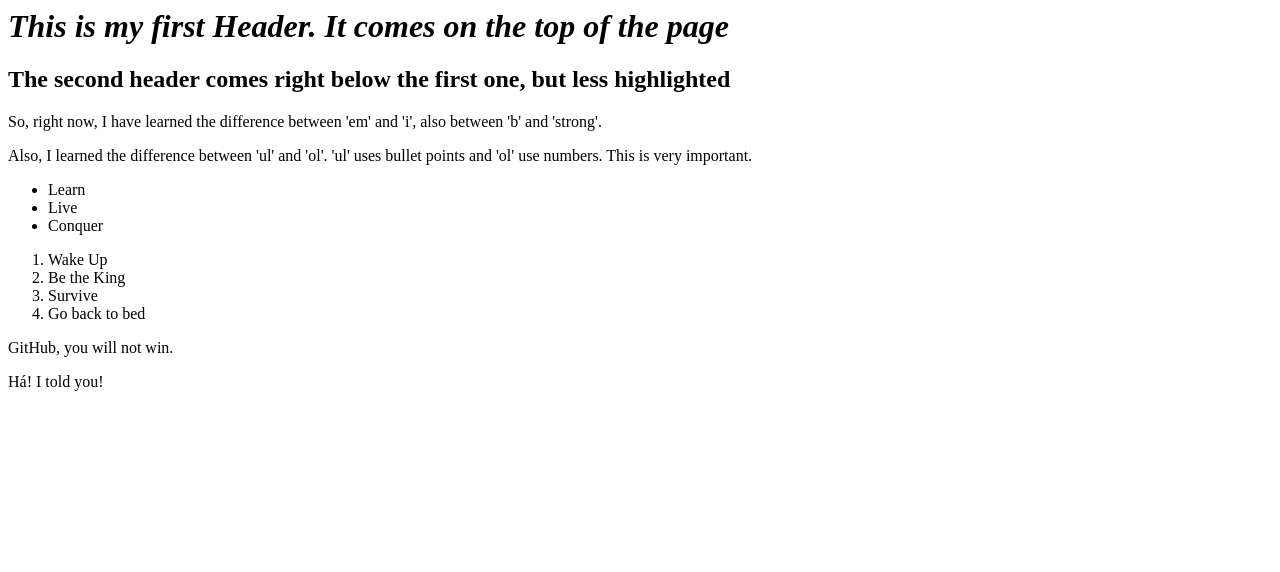
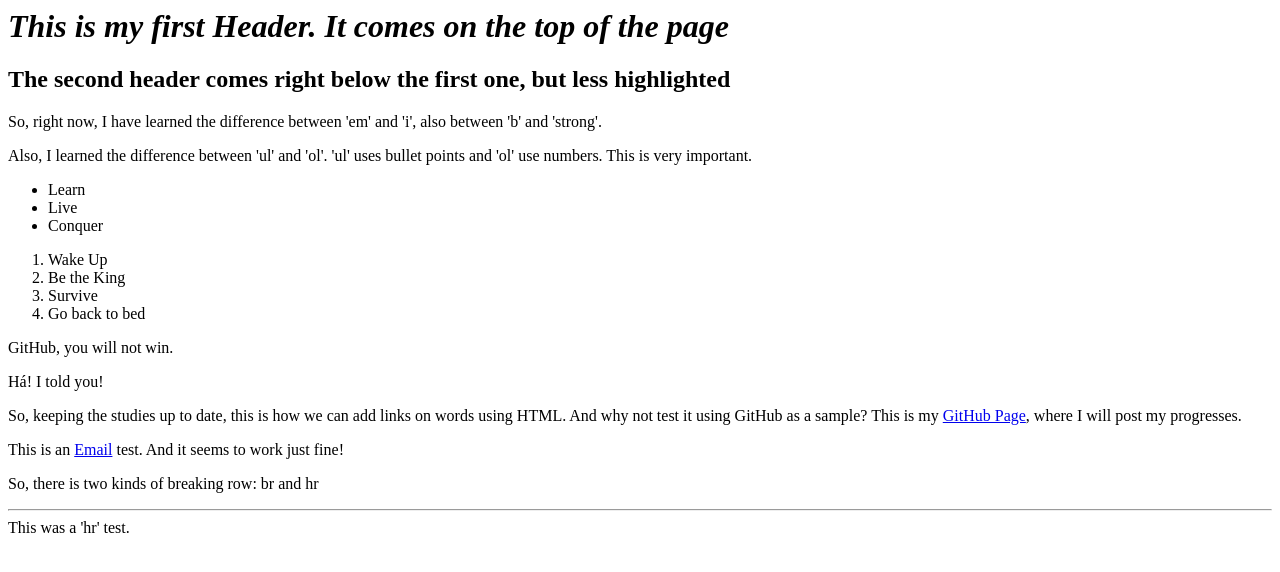
Before and after one commit to redkaio/redkaio.github.io, a plain HTML site: page index.html in a window 1280 px wide. Drawn offline with Linux system fonts and the light colour scheme.

Commit message:
Updated with more progress

```diff
--- a/index.html
+++ b/index.html
@@ -17,3 +17,10 @@
 
 <p>GitHub, you will not win.</p>
 <p>Há! I told you!</ps>
+<p>So, keeping the studies up to date, this is how we can add links on words using HTML. And why not test it using GitHub as a sample? This is my <a href="https://github.com/redkaio/resume" target="_blank">GitHub Page</a>, where I will post my progresses.</p>
+
+<p>This is an <a href="mailto:" target="_blank">Email</a> test. And it seems to work just fine!</p>
+
+<p>So, there is two kinds of breaking row: br and hr</p>
+<hr>
+This was a 'hr' test.
```
